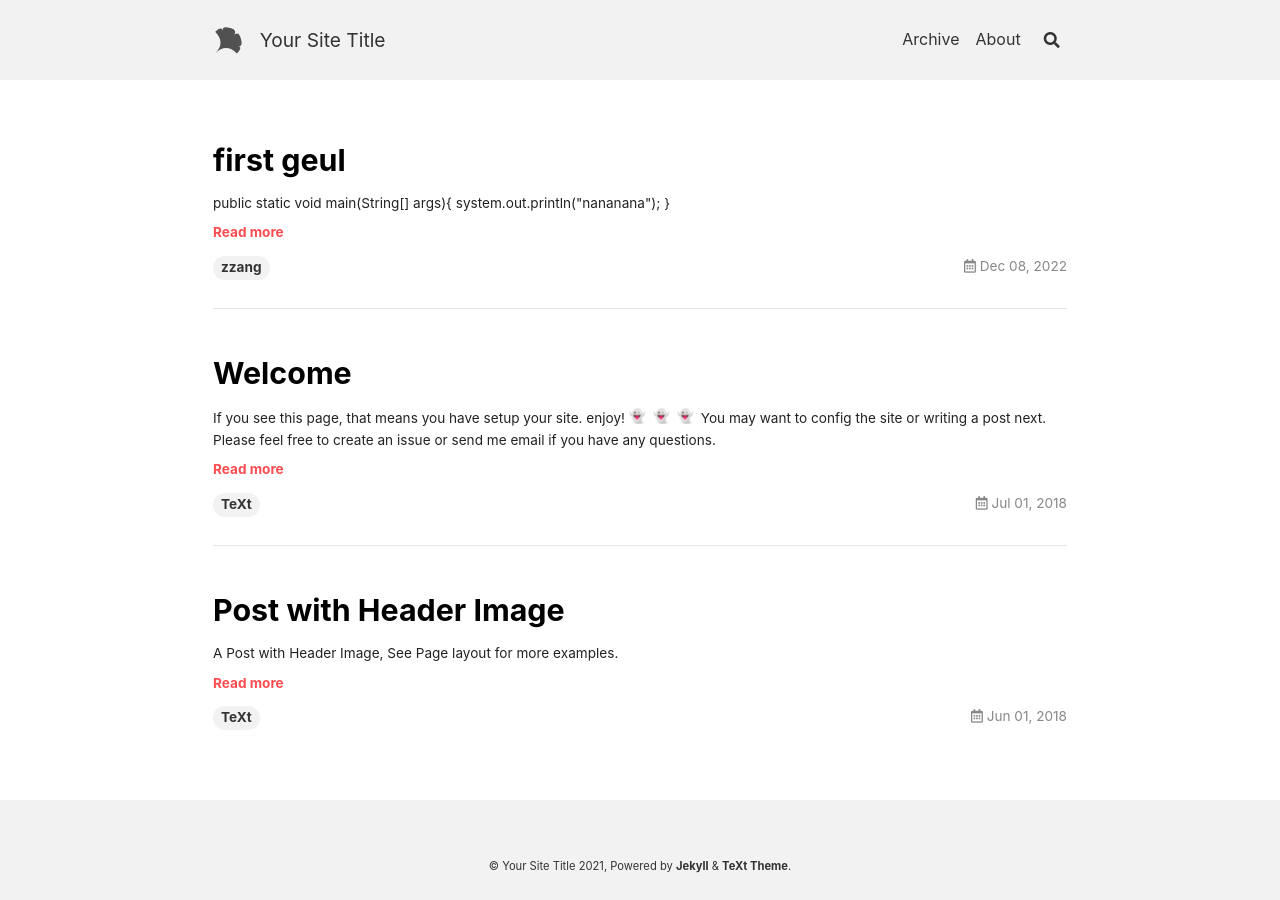
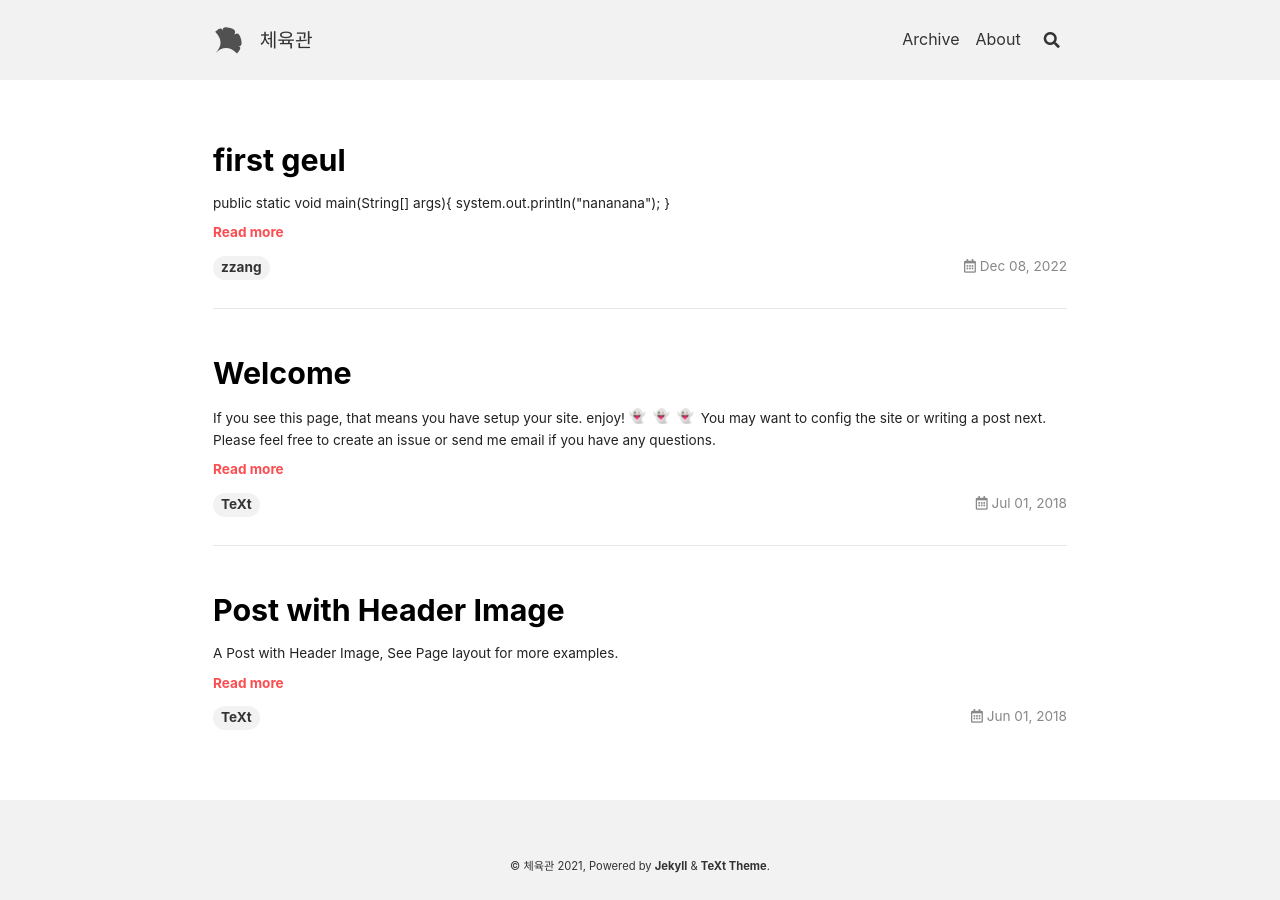
Before and after one commit to minhaelee/minhaelee.github.io, a Jekyll site: the page built from index.html, in a window 1280 px wide. Built offline with Jekyll 4.4.1, drawn with Linux system fonts in a browser that asks for light colours; nearby versions of some CDN libraries; emoji names are drawn with the system emoji font; the list of posts is cut into pages by our own code.

Commit message:
config update

```diff
--- a/_config.yml
+++ b/_config.yml
@@ -18,17 +18,17 @@
 ##############################
 text_skin: default # "default" (default), "dark", "forest", "ocean", "chocolate", "orange"
 highlight_theme: default # "default" (default), "tomorrow", "tomorrow-night", "tomorrow-night-eighties", "tomorrow-night-blue", "tomorrow-night-bright"
-url     : # the base hostname & protocol for your site e.g. https://www.someone.com
-baseurl : # does not include hostname
-title   : Your Site Title
-description: > # this means to ignore newlines until "Language & timezone"
-  Your Site Description
+url     : https://github.com/minhaelee/minhaelee.github.io.git # the base hostname & protocol for your site e.g. https://www.someone.com
+baseurl : "" # does not include hostname
+title   : 체육관
+description: welcome welcome > # this means to ignore newlines until "Language & timezone"
+
 
 
 ## => Language and Timezone
 ##############################
 lang: # the language of your site, default as "en"
-timezone: # see https://en.wikipedia.org/wiki/List_of_tz_database_time_zones for the available values
+timezone: Asia/Seoul # see https://en.wikipedia.org/wiki/List_of_tz_database_time_zones for the available values
 
 
 ## => Author and Social
@@ -55,7 +55,7 @@ author:
 
 ## => GitHub Repository (if the site is hosted by GitHub)
 ##############################
-repository: user_name/repo_name
+repository: minhaelee/minhaelee.github.io
 repository_tree: master
 
 
```
